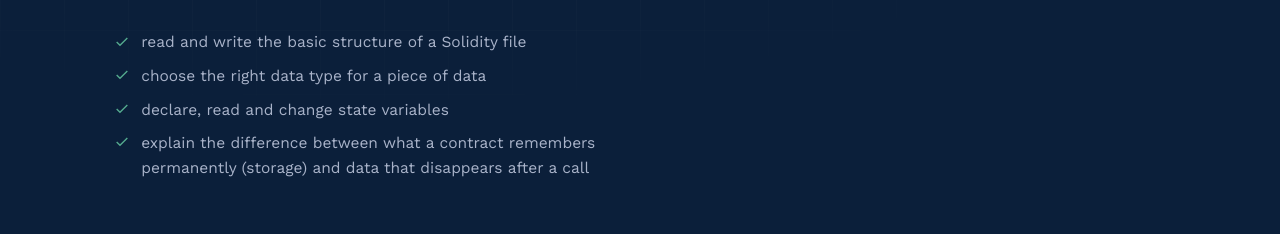
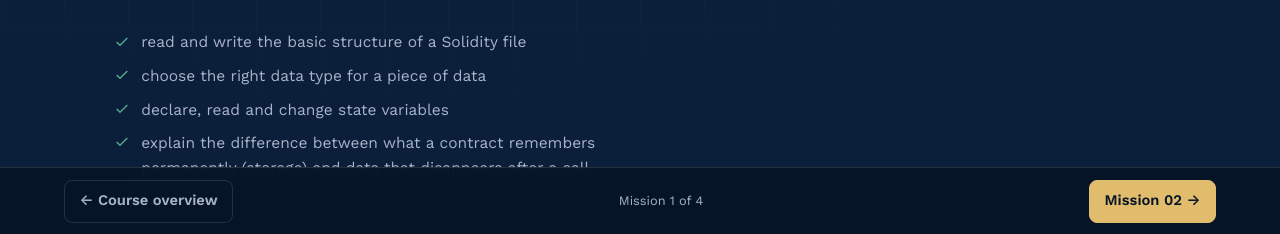
Before and after one commit to Lightyear399/gradtoken-website, a website: page mission-01.html in a window 1280 px wide. Shown: the part 566-800 px from the top of the page. Drawn offline with Linux system fonts and the light colour scheme; no server answers.

Commit message:
Add sticky bottom pager to mission pages, bump SW cache to v4

```diff
--- a/css/styles.css
+++ b/css/styles.css
@@ -738,3 +738,18 @@
 .gate-locked-panel{ max-width: 48ch; margin: 0 auto; text-align: center; background: var(--ink-navy-light); border: 1px solid var(--border-on-navy); border-radius: 14px; padding: clamp(32px, 6vw, 52px); }
 .gate-locked-panel h2{ font-family: var(--font-display); font-size: clamp(1.6rem, 3vw, 2.1rem); font-weight: 600; color: var(--parchment); margin: 0.4rem 0 1rem; }
 .gate-locked-panel button{ margin-top: 1.2rem; }
+
+
+
+
+
+/* ---- Lesson pager: sticky bottom prev/next so students never scroll back up ---- */
+.pager-bar{ position: fixed; left: 0; right: 0; bottom: 0; z-index: 40; display: flex; align-items: center; justify-content: space-between; gap: 0.75rem; padding: 0.7rem var(--edge); padding-bottom: calc(0.7rem + env(safe-area-inset-bottom, 0px)); background: rgba(7, 21, 39, 0.94); backdrop-filter: blur(10px); border-top: 1px solid var(--border-on-navy); }
+.pager-link{ color: var(--text-on-navy-muted); text-decoration: none; font-size: 0.92rem; font-weight: 600; padding: 0.55rem 0.9rem; border: 1px solid var(--border-on-navy); border-radius: 8px; white-space: nowrap; }
+.pager-link:hover, .pager-link:focus-visible{ color: var(--brass-bright); border-color: var(--brass-bright); }
+.pager-next{ background: var(--brass-bright); color: var(--ink-navy-deep); border-color: var(--brass-bright); }
+.pager-next:hover, .pager-next:focus-visible{ background: var(--brass); color: var(--ink-navy-deep); }
+.pager-label{ font-size: 0.8rem; color: var(--text-on-navy-muted); text-align: center; }
+body.has-pager{ padding-bottom: 4.5rem; }
+.pager-end{ text-decoration: none; display: inline-block; }
+@media (max-width: 480px){ .pager-label{ display: none; } .pager-link{ flex: 1; text-align: center; } }
--- a/js/lesson.js
+++ b/js/lesson.js
@@ -113,8 +113,58 @@
     btn.addEventListener("click", markComplete);
   }
 
+
+  // Sticky bottom pager + end-of-lesson Next button.
+  // Reads the existing .lesson-nav links at the top of the page (prev / next),
+  // so no per-page HTML edits are needed. CSP-safe: classes only, no inline styles.
+  function buildPager() {
+    const top = document.querySelector(".lesson-nav");
+    if (!top) return;
+    const links = top.querySelectorAll(":scope > a");
+    if (links.length < 2) return;
+    const prev = links[0];
+    const next = links[links.length - 1];
+    const dots = top.querySelectorAll(".dots .dot");
+    let current = 0;
+    dots.forEach((d, i) => { if (d.classList.contains("active")) current = i + 1; });
+    const label = dots.length && current ? "Mission " + current + " of " + dots.length : "";
+
+    function makeLink(src, cls, isNext) {
+      const a = document.createElement("a");
+      a.className = cls;
+      a.href = src.getAttribute("href");
+      a.textContent = src.textContent.trim();
+      if (isNext) a.rel = "next"; else a.rel = "prev";
+      return a;
+    }
+
+    // 1) Sticky bar at the bottom of the viewport
+    const bar = document.createElement("nav");
+    bar.className = "pager-bar";
+    bar.setAttribute("aria-label", "Lesson navigation");
+    const mid = document.createElement("span");
+    mid.className = "pager-label";
+    mid.textContent = label;
+    bar.appendChild(makeLink(prev, "pager-link pager-prev", false));
+    bar.appendChild(mid);
+    bar.appendChild(makeLink(next, "pager-link pager-next", true));
+    document.body.appendChild(bar);
+    document.body.classList.add("has-pager");
+
+    // 2) Big Next button at the end of the lesson (under "Mark mission complete")
+    const completeBar = document.querySelector(".lesson-complete-bar");
+    if (completeBar) {
+      const end = document.createElement("a");
+      end.className = "btn-primary pager-end";
+      end.href = next.getAttribute("href");
+      end.textContent = next.textContent.trim();
+      completeBar.appendChild(end);
+    }
+  }
+
   document.addEventListener("DOMContentLoaded", () => {
     wireBossChecklist();
     wireCompleteButton();
+    buildPager();
   });
 })();
--- a/service-worker.js
+++ b/service-worker.js
@@ -22,7 +22,7 @@
 // Still bump CACHE_VERSION when the PRECACHE_URLS list itself changes
 // (a file added/removed), so the initial install fetches the right set.
 
-const CACHE_VERSION = "gradtoken-shell-v3";
+const CACHE_VERSION = "gradtoken-shell-v4";
 
 const PRECACHE_URLS = [
   "/index.html",
```
